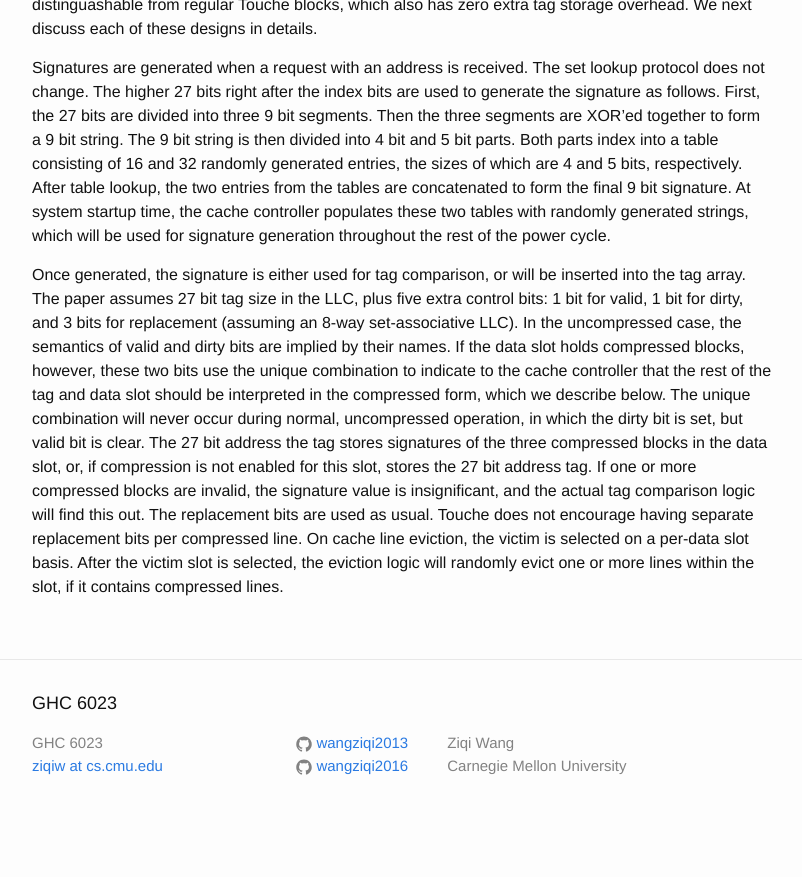
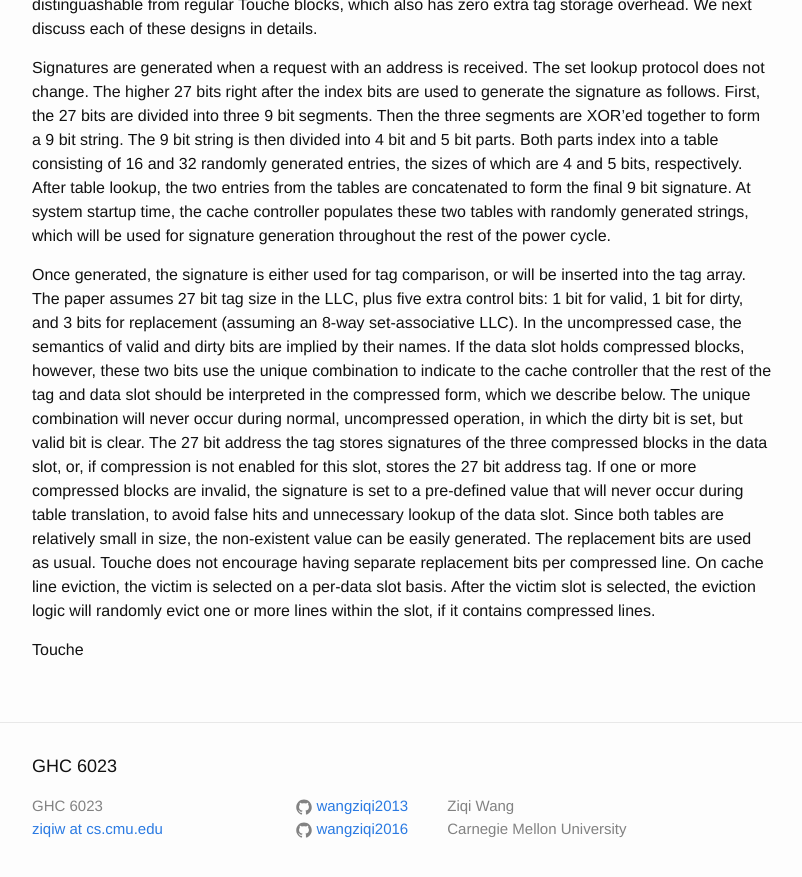
Before and after one commit to wangziqi2013/wangziqi2013.github.io, a Jekyll site: the page built from _posts/2020-06-06-touche.markdown, in a window 1280 px wide and 900 px high, scrolled down 1291 px. Shown: the top 877 px of the window, without its empty margins (238-1040 px from the left). Built offline with Jekyll 4.4.1, drawn with Linux system fonts in a browser that asks for light colours; before the commit the page ends 2128 px from its top, so only the background shows below that.

Commit message:
Adding non-existent value

```diff
--- a/_posts/2020-06-06-touche.markdown
+++ b/_posts/2020-06-06-touche.markdown
@@ -60,8 +60,11 @@ controller that the rest of the tag and data slot should be interpreted in the c
 The unique combination will never occur during normal, uncompressed operation, in which the dirty bit is set, but valid
 bit is clear.
 The 27 bit address the tag stores signatures of the three compressed blocks in the data slot, or, if compression is not
-enabled for this slot, stores the 27 bit address tag. If one or more compressed blocks are invalid, the signature value
-is insignificant, and the actual tag comparison logic will find this out.
+enabled for this slot, stores the 27 bit address tag. If one or more compressed blocks are invalid, the signature
+is set to a pre-defined value that will never occur during table translation, to avoid false hits and unnecessary
+lookup of the data slot. Since both tables are relatively small in size, the non-existent value can be easily generated.
 The replacement bits are used as usual. Touche does not encourage having separate replacement bits per compressed line.
 On cache line eviction, the victim is selected on a per-data slot basis. After the victim slot is selected, the eviction
 logic will randomly evict one or more lines within the slot, if it contains compressed lines.
+
+Touche
```
